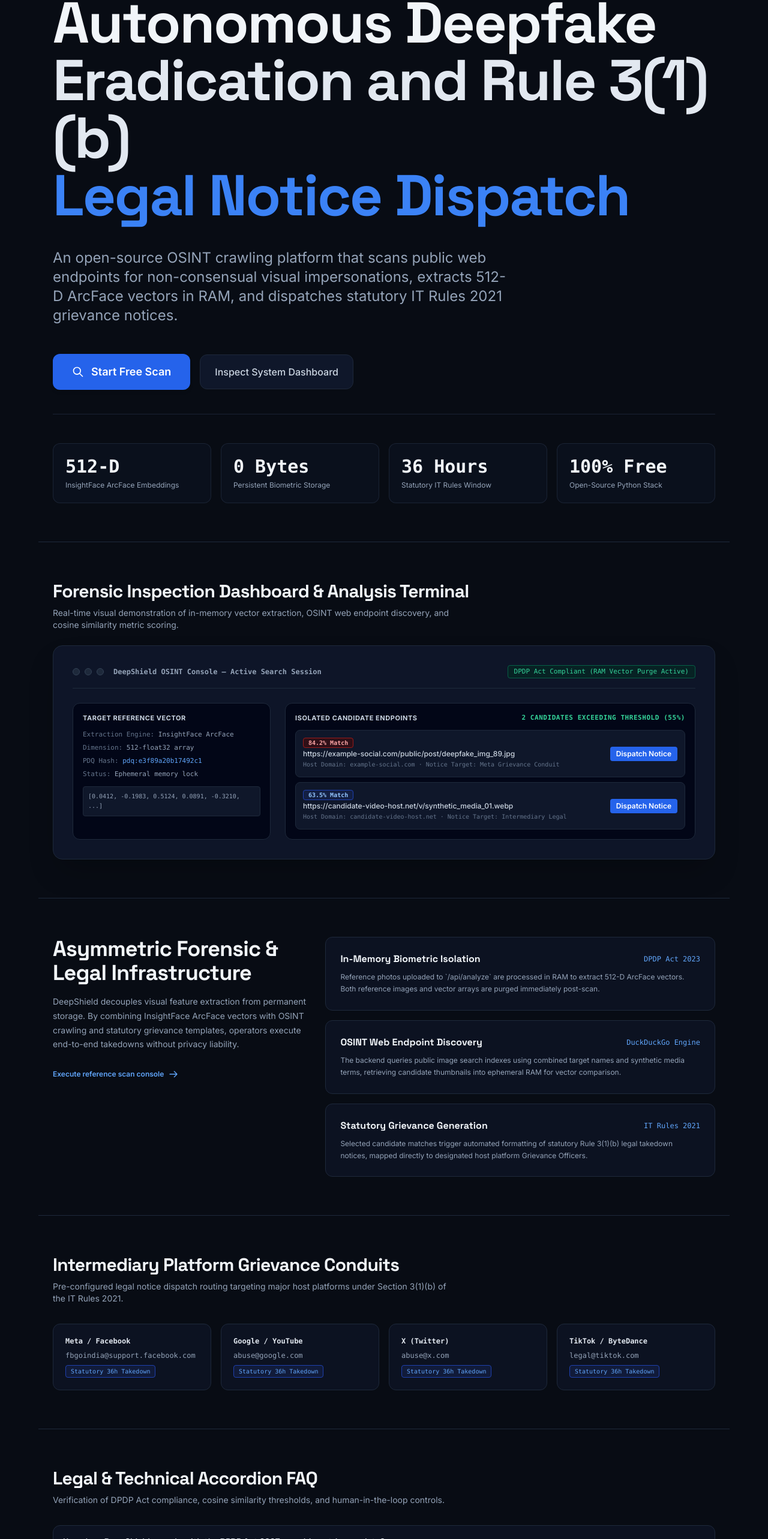
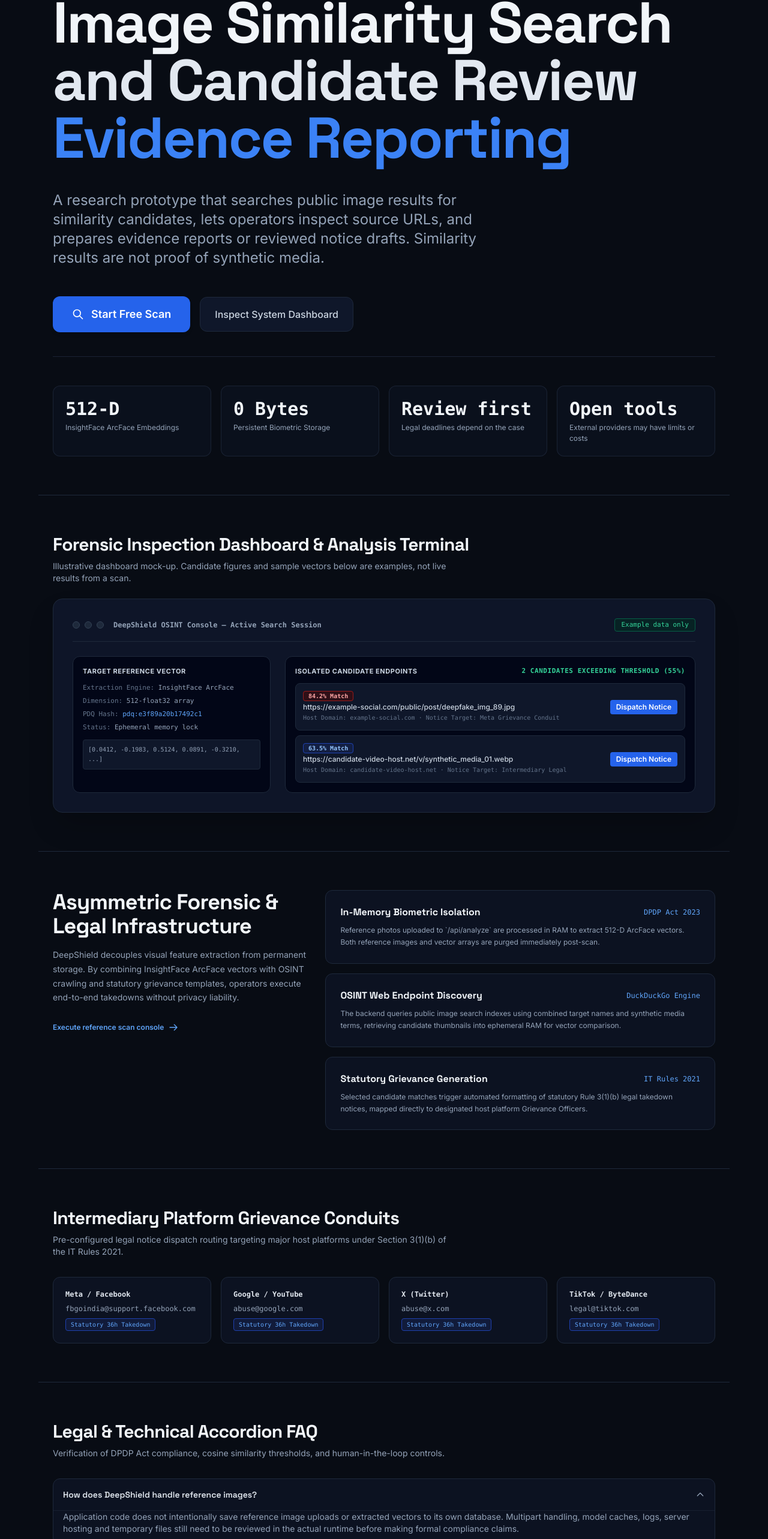
Before and after one commit to MR-MK47/DeepShield, a Next.js app in the folder frontend/: page / in a window 1280 px wide. Shown: the part 159-2725 px from the top of the page at 60% size. Built offline with nearby package versions, Linux system fonts and the light colour scheme.

Commit message:
Correct landing page claims to match candidate-search prototype

```diff
--- a/frontend/src/app/page.tsx
+++ b/frontend/src/app/page.tsx
@@ -12,24 +12,24 @@ export default function LandingPage() {
 
   const faqs = [
     {
-      q: 'How does DeepShield comply with the DPDP Act 2023 zero-biometric mandate?',
-      a: 'All reference photographs are vectorized in volatile RAM using InsightFace ArcFace (512-D float32 embeddings). The original image bytes and vector embeddings are discarded immediately after memory processing. Zero face vectors or reference images are persisted to disk or external databases.',
+      q: 'How does DeepShield handle reference images?',
+      a: 'Application code does not intentionally save reference image uploads or extracted vectors to its own database. Multipart handling, model caches, logs, server hosting and temporary files still need to be reviewed in the actual runtime before making formal compliance claims.',
     },
     {
-      q: 'What is the statutory timeline under Rule 3(1)(b) of the IT Rules 2021?',
-      a: 'Rule 3(1)(b) of the Information Technology (Intermediary Guidelines and Digital Media Ethics Code) Rules 2021 requires social media intermediaries to acknowledge takedown notices within 24 hours and remove non-consensual synthetic or impersonation content within 36 hours of receipt.',
+      q: 'Does every report have the same legal deadline?',
+      a: 'Deadlines and obligations depend on the applicable law, content category, facts and platform process. Review current official guidance or consult a qualified adviser before sending a legal notice; DeepShield does not determine legal eligibility or guarantee a removal deadline.',
     },
     {
-      q: 'How does cosine similarity scoring prevent false positives?',
-      a: 'Candidates isolated by OSINT web crawling are evaluated against the 512-D reference vector using normalized cosine distance. The system defaults to a conservative 55% similarity threshold, allowing operators to manually adjust precision while inspecting natural aspect ratio thumbnails.',
+      q: 'Does similarity scoring prove that an image is a deepfake?',
+      a: 'No. Similarity scoring finds images that may resemble a reference; it does not establish that content is synthetic, non-consensual, illegal or an impersonation. Thresholds trade off candidate recall and false positives, so each result needs human verification.',
     },
     {
       q: 'What happens when I click "Dispatch Rule 3(1)(b) Notice"?',
-      a: 'DeepShield formats a legal takedown notice containing the target URL, platform grievance officer contact, timestamp, and non-consensual content declaration. Under strict Human-in-the-Loop design, notices are dispatched via SMTP only upon explicit operator confirmation.',
+      a: 'The operator must sign in, choose a destination, inspect the configured recipient and read the exact notice preview, then confirm. Actual sending requires a valid Resend API key and configured recipient. Provider acceptance does not mean a platform has removed the content.',
     },
     {
       q: 'Can DeepShield be deployed locally for complete data sovereignty?',
-      a: 'Yes. DeepShield is built entirely on free, open-source technologies (FastAPI, InsightFace, DuckDuckGo Search, ReportLab, Next.js 14). The entire stack can be run locally or within private cloud infrastructure with zero operational SaaS costs.',
+      a: 'The source can run locally, but public search providers, model downloads, hosting and email delivery have external requirements or limits. A local deployment does not itself establish compliance or guarantee operational cost is zero.',
     },
   ]
 
@@ -73,19 +73,19 @@ export default function LandingPage() {
         {/* MASSIVE H1 Display Typography with Staggered Reveal */}
         <h1 className="text-5xl sm:text-7xl lg:text-8xl font-bold font-display text-slate-100 tracking-tight leading-[1.08]">
           <span className="block animate-fade-in-up" style={{ animationDelay: '0ms' }}>
-            Autonomous Deepfake
+            Image Similarity Search
           </span>
           <span className="block text-slate-200 animate-fade-in-up" style={{ animationDelay: '100ms' }}>
-            Eradication and Rule 3(1)(b)
+            and Candidate Review
           </span>
           <span className="block text-blue-500 animate-fade-in-up" style={{ animationDelay: '200ms' }}>
-            Legal Notice Dispatch
+            Evidence Reporting
           </span>
         </h1>
 
         {/* Subtitle - 50% size of title, clear line height */}
         <p className="text-lg sm:text-xl md:text-2xl text-slate-400 max-w-3xl leading-[1.7] font-normal animate-fade-in-up" style={{ animationDelay: '300ms' }}>
-          An open-source OSINT crawling platform that scans public web endpoints for non-consensual visual impersonations, extracts 512-D ArcFace vectors in RAM, and dispatches statutory IT Rules 2021 grievance notices.
+          A research prototype that searches public image results for similarity candidates, lets operators inspect source URLs, and prepares evidence reports or reviewed notice drafts. Similarity results are not proof of synthetic media.
         </p>
 
         {/* Primary CTA Buttons */}
@@ -119,12 +119,12 @@ export default function LandingPage() {
             <div className="text-xs text-slate-400 leading-normal">Persistent Biometric Storage</div>
           </div>
           <div className="p-5 rounded-xl bg-slate-900/40 border border-slate-800/80 space-y-1">
-            <div className="text-3xl font-bold font-mono text-slate-100">36 Hours</div>
-            <div className="text-xs text-slate-400 leading-normal">Statutory IT Rules Window</div>
+            <div className="text-3xl font-bold font-mono text-slate-100">Review first</div>
+            <div className="text-xs text-slate-400 leading-normal">Legal deadlines depend on the case</div>
           </div>
           <div className="p-5 rounded-xl bg-slate-900/40 border border-slate-800/80 space-y-1">
-            <div className="text-3xl font-bold font-mono text-slate-100">100% Free</div>
-            <div className="text-xs text-slate-400 leading-normal">Open-Source Python Stack</div>
+            <div className="text-3xl font-bold font-mono text-slate-100">Open tools</div>
+            <div className="text-xs text-slate-400 leading-normal">External providers may have limits or costs</div>
           </div>
         </div>
       </section>
@@ -136,7 +136,7 @@ export default function LandingPage() {
             Forensic Inspection Dashboard &amp; Analysis Terminal
           </h2>
           <p className="text-xs sm:text-sm text-slate-400 max-w-2xl leading-[1.6]">
-            Real-time visual demonstration of in-memory vector extraction, OSINT web endpoint discovery, and cosine similarity metric scoring.
+            Illustrative dashboard mock-up. Candidate figures and sample vectors below are examples, not live results from a scan.
           </p>
         </div>
 
@@ -151,7 +151,7 @@ export default function LandingPage() {
               <span className="font-mono text-slate-400 ml-2 font-semibold">DeepShield OSINT Console — Active Search Session</span>
             </div>
             <span className="px-2.5 py-0.5 rounded bg-emerald-950/60 border border-emerald-800 text-emerald-400 font-mono text-[11px]">
-              DPDP Act Compliant (RAM Vector Purge Active)
+              Example data only
             </span>
           </div>
 
```
